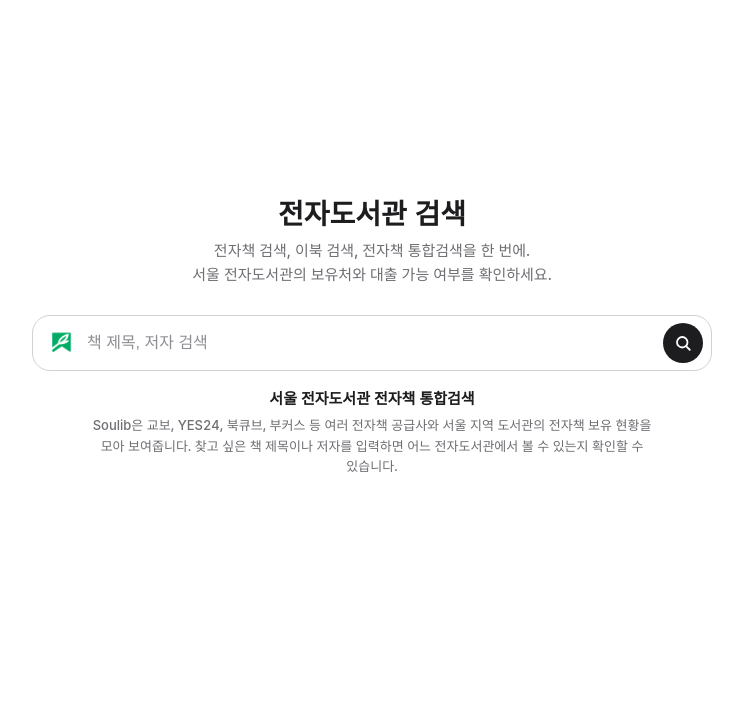
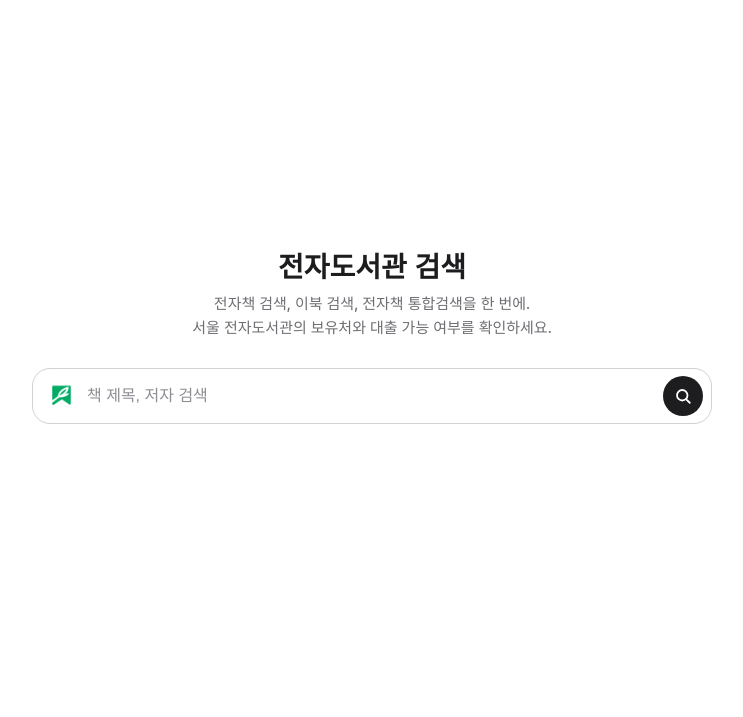
Before and after one commit to pkkong/soulibrary, a Flask app: page / in a window 1280 px wide. Shown: the top 717 px of the page, without its empty margins (268-1011 px from the left). Run offline with Flask 3, Linux system fonts and the light colour scheme; some web fonts are replaced.

Commit message:
Remove verbose landing SEO copy

```diff
--- a/scripts/smoke_test.py
+++ b/scripts/smoke_test.py
@@ -49,6 +49,8 @@ def main():
         raise AssertionError("landing page did not render expected markup")
     if "전자도서관 검색" not in landing_body or "전자책 통합검색" not in landing_body:
         raise AssertionError("landing page did not render SEO search copy")
+    if "landing-seo-summary" in landing_body:
+        raise AssertionError("landing page should not render verbose SEO summary")
     if '"@type": "WebSite"' not in landing_body or "SearchAction" not in landing_body:
         raise AssertionError("landing page did not render site search structured data")
 
--- a/web/static/css/search.css
+++ b/web/static/css/search.css
@@ -459,29 +459,6 @@ body.has-topbar .app-main {
 .landing-seo-links a:hover {
     border-color: #cfd6e1;
     background: #f9fafb;
-}
-
-.landing-seo-summary {
-    max-width: 560px;
-    margin: 18px auto 0;
-    color: #6e6e73;
-    text-align: center;
-}
-
-.landing-seo-summary h2 {
-    margin: 0 0 6px;
-    color: #1d1d1f;
-    font-size: 15px;
-    line-height: 1.35;
-    font-weight: 760;
-}
-
-.landing-seo-summary p {
-    margin: 0;
-    font-size: 13px;
-    line-height: 1.58;
-    font-weight: 450;
-    word-break: keep-all;
 }
 
 @media (max-width: 360px) {
--- a/web/templates/index.html
+++ b/web/templates/index.html
@@ -35,13 +35,6 @@
                 {% endfor %}
             </nav>
             {% endif %}
-            <section class="landing-seo-summary" aria-labelledby="landing-seo-title">
-                <h2 id="landing-seo-title">서울 전자도서관 전자책 통합검색</h2>
-                <p>
-                    Soulib은 교보, YES24, 북큐브, 부커스 등 여러 전자책 공급사와 서울 지역 도서관의 전자책 보유 현황을 모아 보여줍니다.
-                    찾고 싶은 책 제목이나 저자를 입력하면 어느 전자도서관에서 볼 수 있는지 확인할 수 있습니다.
-                </p>
-            </section>
         </div>
     </div>
 </section>
```
